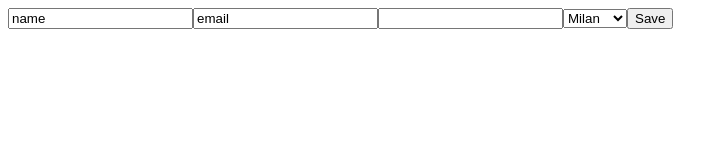
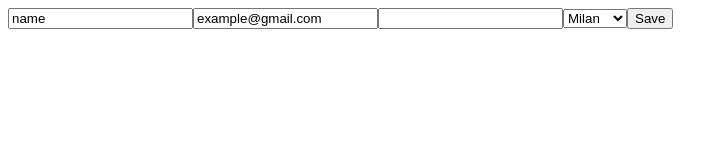
Before and after one commit to Blackberry82/project-react, a React (Create React App) app: page / in a window 1280 px wide. Shown: the top 160 px of the page, without its empty margins (0-728 px from the left). Built offline with nearby package versions, Linux system fonts and the light colour scheme.

Commit message:
hw4 task2

```diff
--- a/src/App.js
+++ b/src/App.js
@@ -1,64 +1,11 @@
-import {useForm} from "react-hook-form";
-
+import Comments from "./components/comments/Comments";
 
 function App() {
 
-  let usersId = [
-    {id:1, name:'Milan'},
-    {id:2, name:'Teresa'},
-    {id:3, name:'Iryna'},
-    {id:4, name:'Vadyn'},
-    {id:5, name:'Yuriy'},
-    {id:6, name:'Igor'},
-    {id:7, name:'Olena'},
-    {id:8, name:'Radek'},
-    {id:9, name:'Peter'},
-    {id:10, name:'Denisa'},
-  ];
-
-  const {register, handleSubmit, formState:{errors}} = useForm({
-    defaultValues:
-        {name:'name',
-        email:'email'}
-  });
-
-  const submit = (obj) => {
-
-      fetch("https://jsonplaceholder.typicode.com/comments", {
-        method: 'POST',
-        body: JSON.stringify(obj),
-        headers: {'Content-type': 'application/json; charset=UTF-8',},
-      })
-          .then(response => response.json())
-          .then(result => console.log(result))
-
-  }
-
   return (
     <div>
-      <form onSubmit={handleSubmit(submit)}>
+      <Comments/>
 
-        <input type="text" {...register('name', {required:true})}/>
-
-        {
-          errors.name && <div>Поле обов'язкове до заповнення</div>
-        }
-
-        <input type="text" {...register('email')}/>
-
-        <input type="text" {...register('body')}/>
-
-        <select {...register('userId')}>
-
-          {
-            usersId.map(value => <option key={value.id} value={value.id}>{value.name}</option>)
-          }
-
-        </select>
-
-        <button>Save</button>
-
-      </form>
     </div>
   );
 }
--- /dev/null
+++ b/src/components/comments/Comments.js
@@ -0,0 +1,50 @@
+import {useForm} from "react-hook-form";
+
+import {getComment} from "../../services";
+
+export default function Comments() {
+    let usersId = [
+        {id:1, name:'Milan'},
+        {id:2, name:'Teresa'},
+        {id:3, name:'Iryna'},
+        {id:4, name:'Vadym'},
+        {id:5, name:'Yuriy'},
+        {id:6, name:'Igor'},
+        {id:7, name:'Olena'},
+        {id:8, name:'Radek'},
+        {id:9, name:'Peter'},
+        {id:10, name:'Denisa'},
+    ];
+
+    const {register, handleSubmit, formState:{errors}} = useForm({
+        defaultValues:{
+            name: 'name',
+            email: 'example@gmail.com'
+        }
+    })
+
+    const submit = (obj) => {
+      getComment(obj).then(({data}) => console.log(data));
+    }
+    return (
+        <div>
+            <form onSubmit={handleSubmit(submit)}>
+                <input type="text" {...register('name', {required:true})}/>
+                {
+                    errors.name && <span>Field is required</span>
+                }
+                <input type="text" {...register('email')}/>
+
+                <input type="text" {...register('body')}/>
+
+                <select {...register('userId')}>
+                    {
+                        usersId.map(user => <option key={user.id} value={user.id}>{user.name}</option>)
+                    }
+                </select>
+
+                <button>Save</button>
+            </form>
+        </div>
+    );
+}
--- /dev/null
+++ b/src/components/index.js
@@ -0,0 +1 @@
+export * from './comments/Comments';
--- /dev/null
+++ b/src/services/comment.service.js
@@ -0,0 +1,9 @@
+import axios from "axios";
+
+const axiosInstance = axios.create({
+    baseURL:'https://jsonplaceholder.typicode.com/comments'
+});
+
+const getComment = (post) => axiosInstance.post('', post);
+
+export {getComment};
--- /dev/null
+++ b/src/services/index.js
@@ -0,0 +1 @@
+export * from './comment.service';
```
